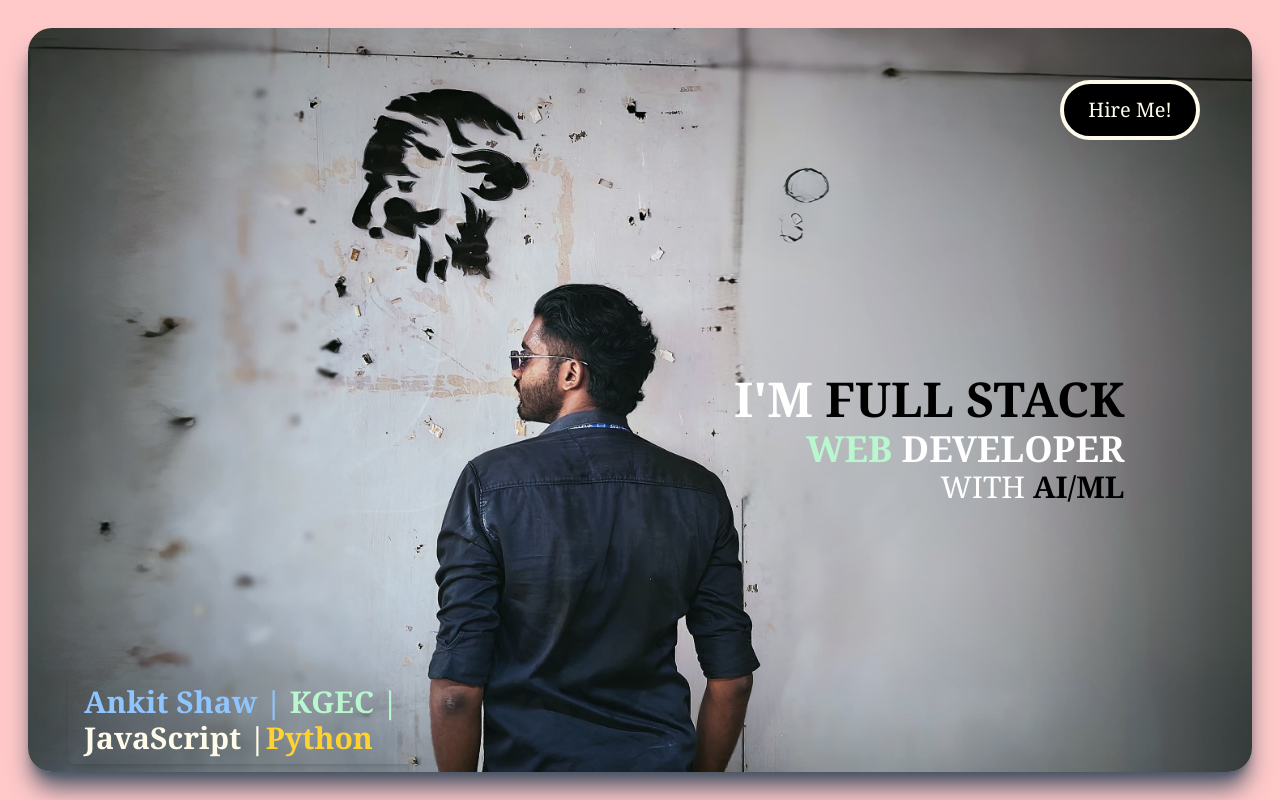
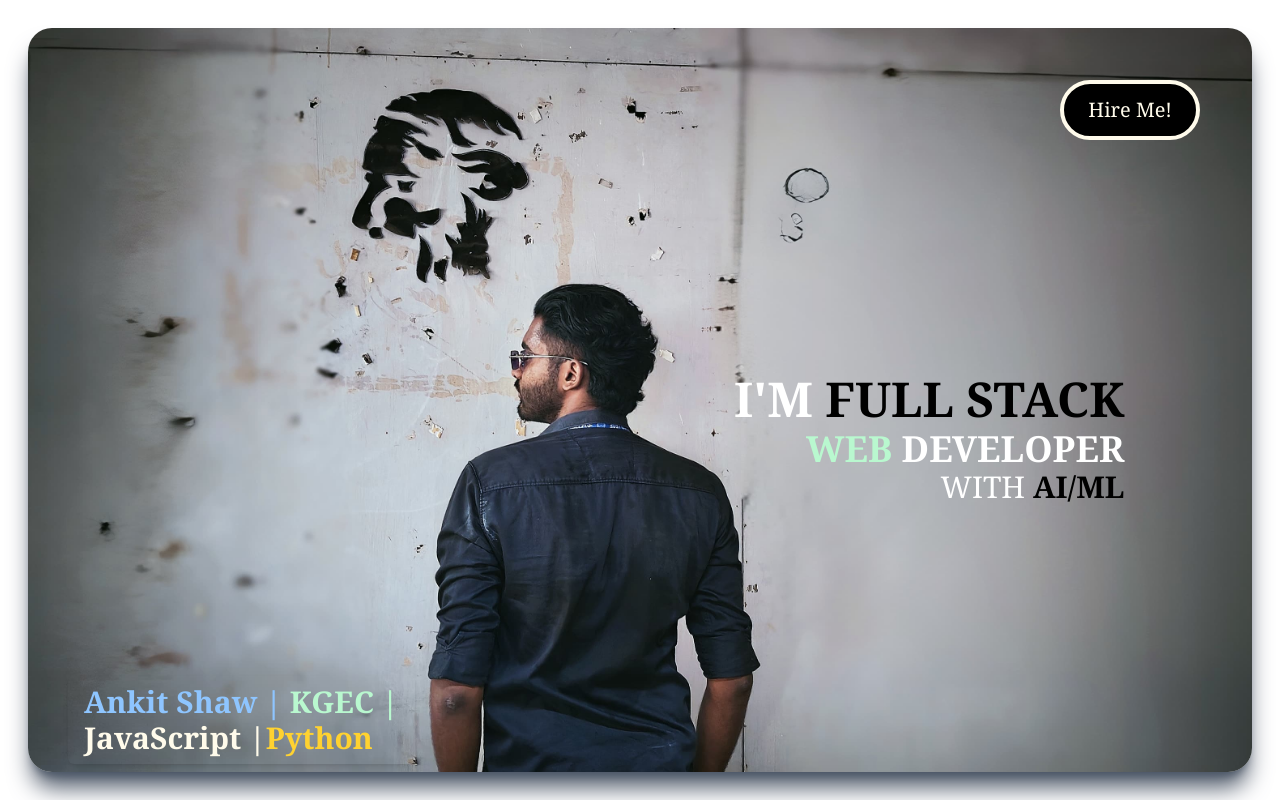
Before and after one commit to masterankit26/BuildFolio, a React (Vite) app: page / in a window 1280 px wide. Shown: the top 800 px of the page. Built offline with nearby package versions, Linux system fonts and the light colour scheme.

Commit message:
Update Page1.jsx

```diff
--- a/src/pages/Page1.jsx
+++ b/src/pages/Page1.jsx
@@ -39,7 +39,7 @@ const Page1 = () => {
   }, []);
 
   return (
-    <div ref={containerRef} className='h-screen bg-red-200 p-7'>
+    <div ref={containerRef} className='h-screen bg-808080 p-7'>
       <div className="relative h-full w-full shadow-xl shadow-gray-600 bg-[url('/images/p2.jpg')] rounded-3xl bg-cover bg-center bg-no-repeat">
 
 
```
